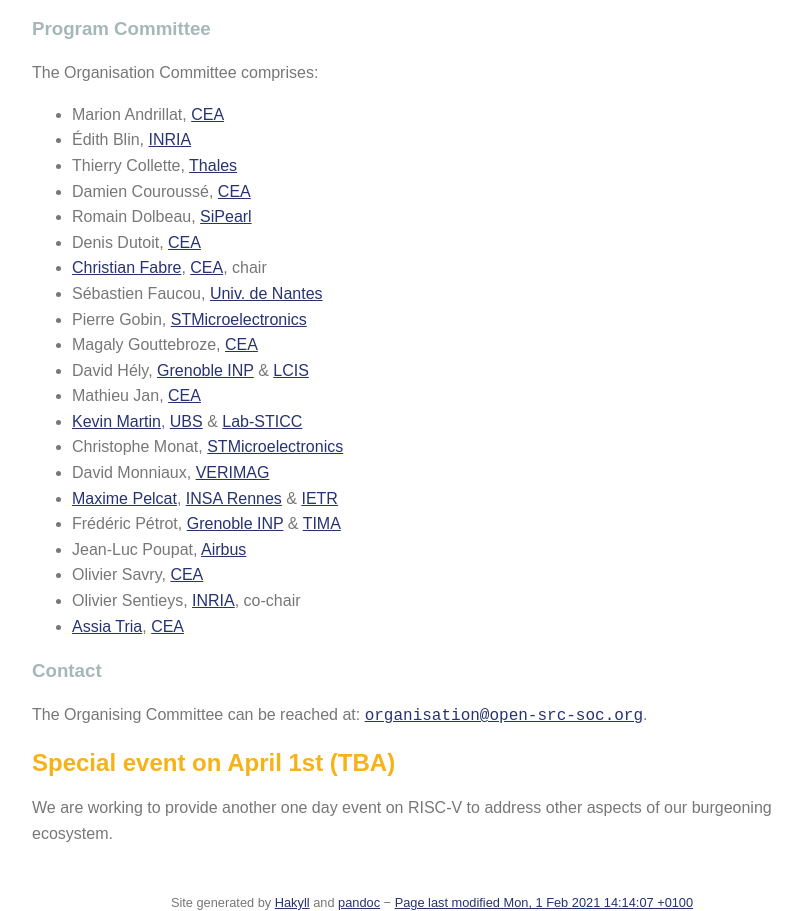
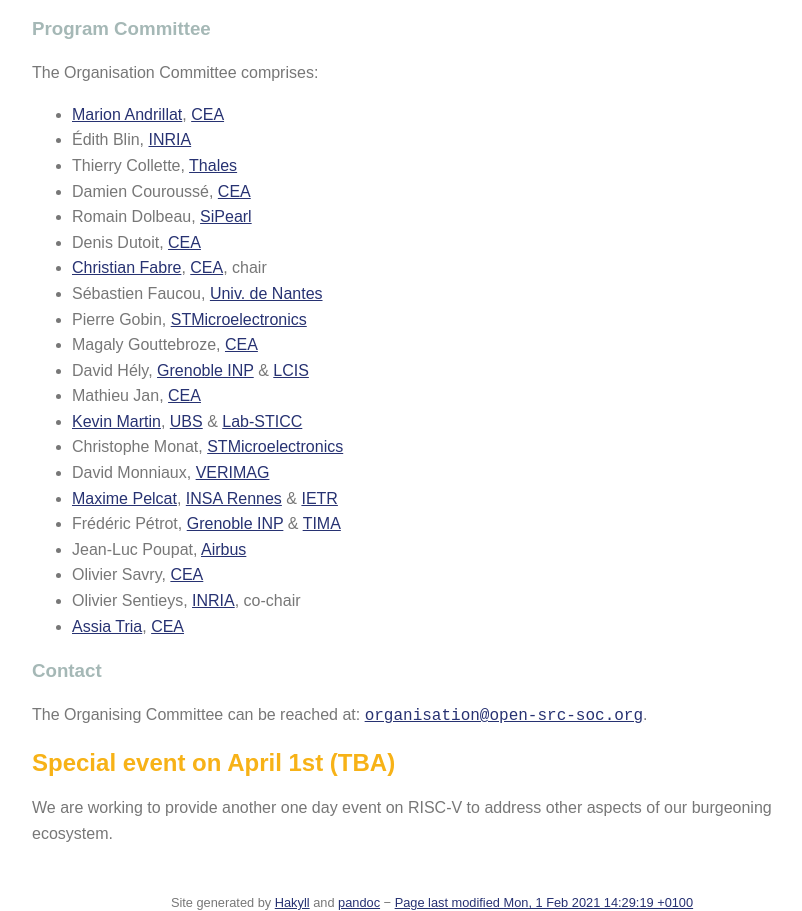
Before and after one commit to open-src-soc/2021-03, a plain HTML site: page index.html in a window 1280 px wide. Shown: the part 1296-2207 px from the top of the page, without its empty margins (208-1010 px from the left). Drawn offline with nearby package versions, Linux system fonts and the light colour scheme.

Commit message:
Auto-commit: updated from source repo at cfa5f48e.

```diff
--- a/index.html
+++ b/index.html
@@ -116,7 +116,7 @@ H3        { color: #a5b8b6 }
 <h3>Program Committee</h3>
 <p>The Organisation Committee comprises:</p>
 <ul>
-<li>Marion Andrillat, <a href="http://www.cea.fr">CEA</a></li>
+<li><a href="https://www.linkedin.com/in/marion-andrillat-7374518/">Marion Andrillat</a>, <a href="http://www.cea.fr">CEA</a></li>
 <li>Édith Blin, <a href="https://www.inria.fr">INRIA</a></li>
 <li>Thierry Collette, <a href="https://www.thalesgroup.com">Thales</a></li>
 <li>Damien Couroussé, <a href="http://www.cea.fr">CEA</a></li>
@@ -150,7 +150,7 @@ H3        { color: #a5b8b6 }
         Site generated by <a href="http://jaspervdj.be/hakyll">Hakyll</a>
         and <a href="http://johnmacfarlane.net/pandoc">pandoc</a>
         −
-         <a href="https://github.com/open-src-soc/open-src-soc.github.io/commits/master">Page last modified Mon, 1 Feb 2021 14:14:07 +0100</a>
+         <a href="https://github.com/open-src-soc/open-src-soc.github.io/commits/master">Page last modified Mon, 1 Feb 2021 14:29:19 +0100</a>
     </div>
 </footer>
 
```
